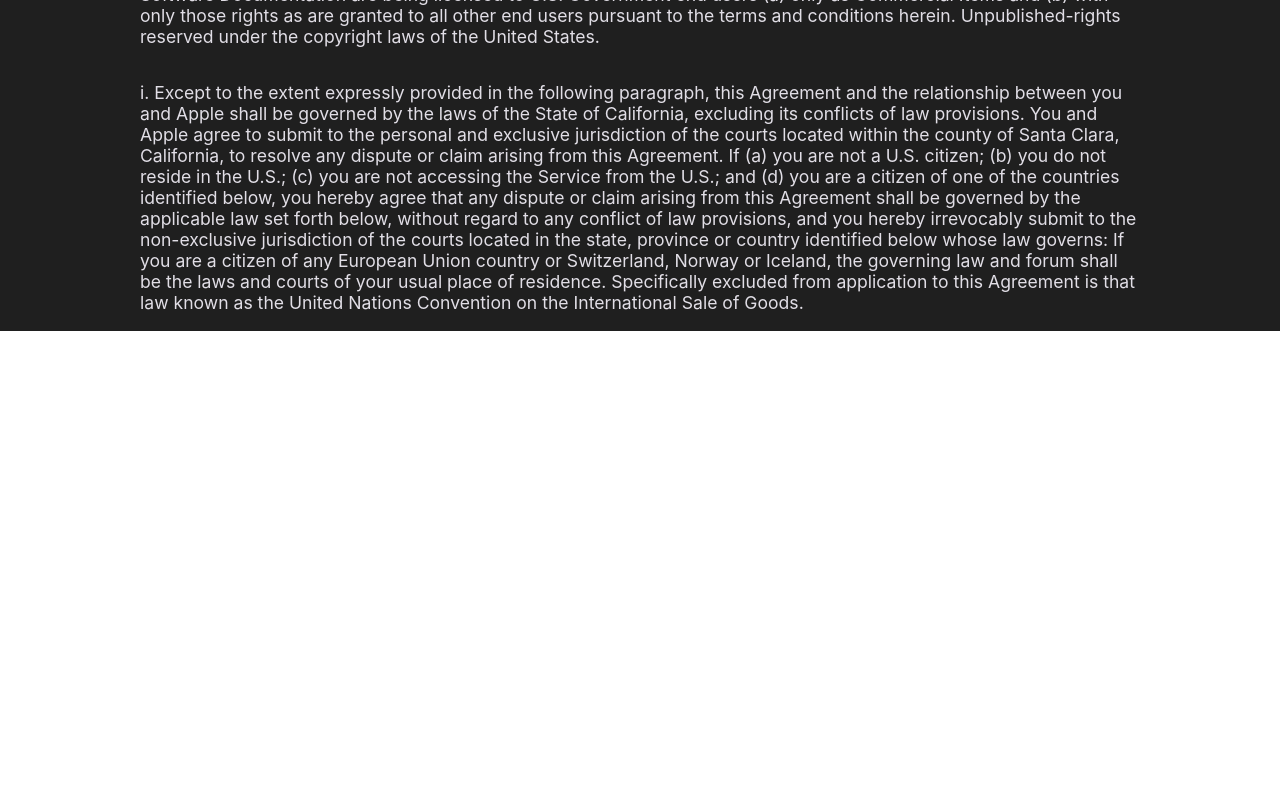
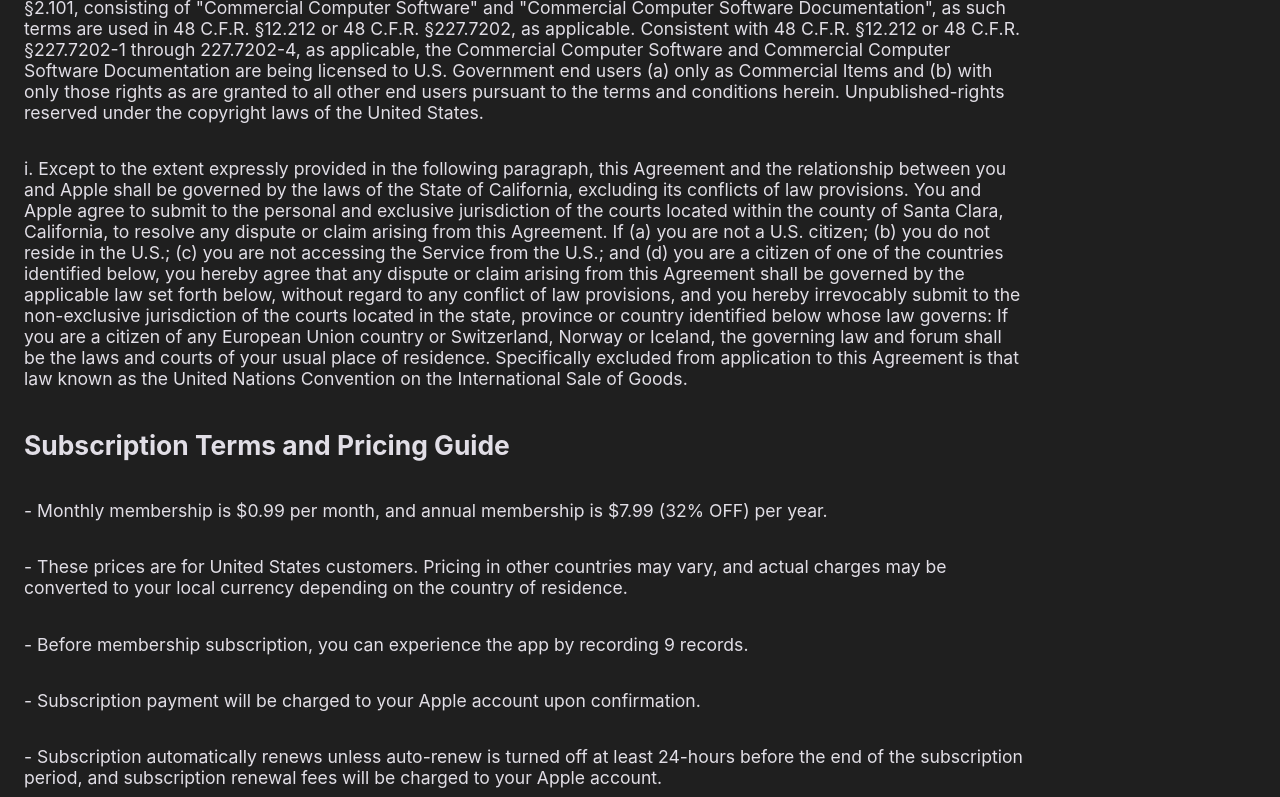
Before and after one commit to dalgudot/yoonseul-web, a Next.js app: page /terms in a window 1280 px wide. Shown: the part 2000-2797 px from the top of the page. Before the commit the page ends 2331 px from the top, so only its background shows below. Built offline with nearby package versions, Linux system fonts and the light colour scheme.

Commit message:
update terms

```diff
--- a/src/pages/terms.tsx
+++ b/src/pages/terms.tsx
@@ -5,10 +5,42 @@
   return (
     <>
       <main className={style.main}>
-        <h1>LICENSED APPLICATION END USER LICENSE AGREEMENT</h1>
+        <h1>Terms of Use & Subscription Terms and Pricing Guide</h1>
+        {/* LICENSED APPLICATION END USER LICENSE AGREEMENT */}
+
+        <h2>Terms of Use</h2>
         {termsContents.map((content) => (
           <p key={content}>{content}</p>
         ))}
+
+        <h2>Subscription Terms and Pricing Guide</h2>
+        <p>
+          - Monthly membership is $0.99 per month, and annual membership is
+          $7.99 (32% OFF) per year.
+        </p>
+        <p>
+          - These prices are for United States customers. Pricing in other
+          countries may vary, and actual charges may be converted to your local
+          currency depending on the country of residence.
+        </p>
+        <p>
+          - Before membership subscription, you can experience the app by
+          recording 9 records.
+        </p>
+        <p>
+          - Subscription payment will be charged to your Apple account upon
+          confirmation.
+        </p>
+        <p>
+          - Subscription automatically renews unless auto-renew is turned off at
+          least 24-hours before the end of the subscription period, and
+          subscription renewal fees will be charged to your Apple account.
+        </p>
+        <p>
+          - You can cancel automatic subscription renewal at any time in the
+          Settings of your Apple Account or in the Manage Membership in the app.
+          No refunds will be made for any unused period.
+        </p>
       </main>
     </>
   );
--- a/src/styles/Home.module.css
+++ b/src/styles/Home.module.css
@@ -16,6 +16,10 @@
   color: #e1dee6;
   text-align: center;
   padding: 0 24px;
+
+  display: flex;
+  flex-direction: column;
+  align-items: flex-start;
 }
 
 .main p {
```
